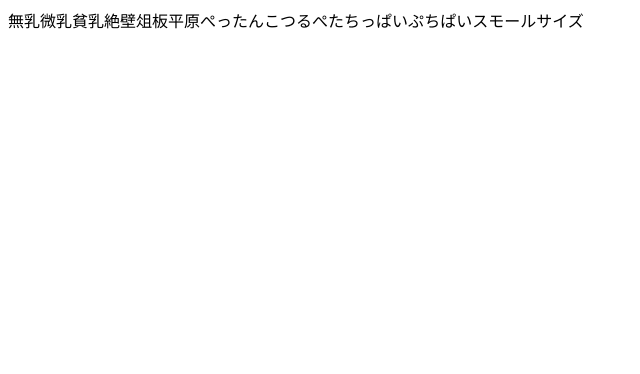
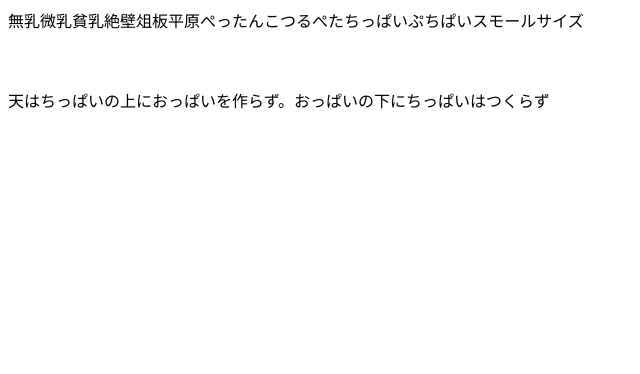
Before and after one commit to SaitouHiyori/WebSite20170517, a plain HTML site: page index.html in a window 1280 px wide. Shown: the part 426-800 px from the top of the page, without its empty margins (0-640 px from the left). Drawn offline with Linux system fonts and the light colour scheme.

Commit message:
Add text

```diff
--- a/index.html
+++ b/index.html
@@ -10,5 +10,6 @@
   <img src = "img/DUMMY.jpg"><head>
   <h1>ちっぱいはいいぞ</h1>
   <p>無乳微乳貧乳絶壁俎板平原ぺったんこつるぺたちっぱいぷちぱいスモールサイズ</p>
+　<p>天はちっぱいの上におっぱいを作らず。おっぱいの下にちっぱいはつくらず</p>
 </body>
 </html>
```
